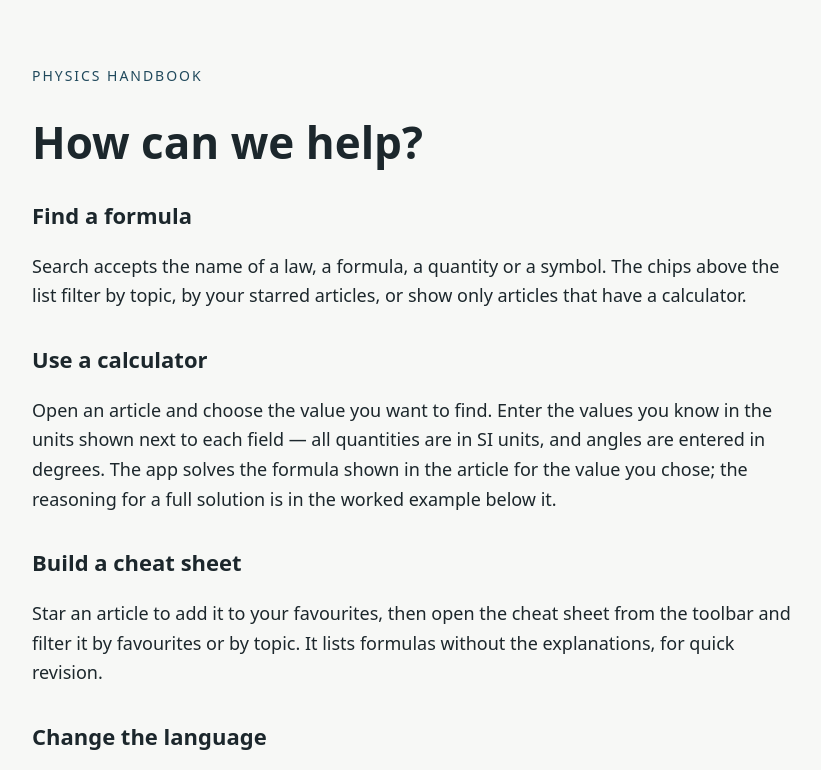
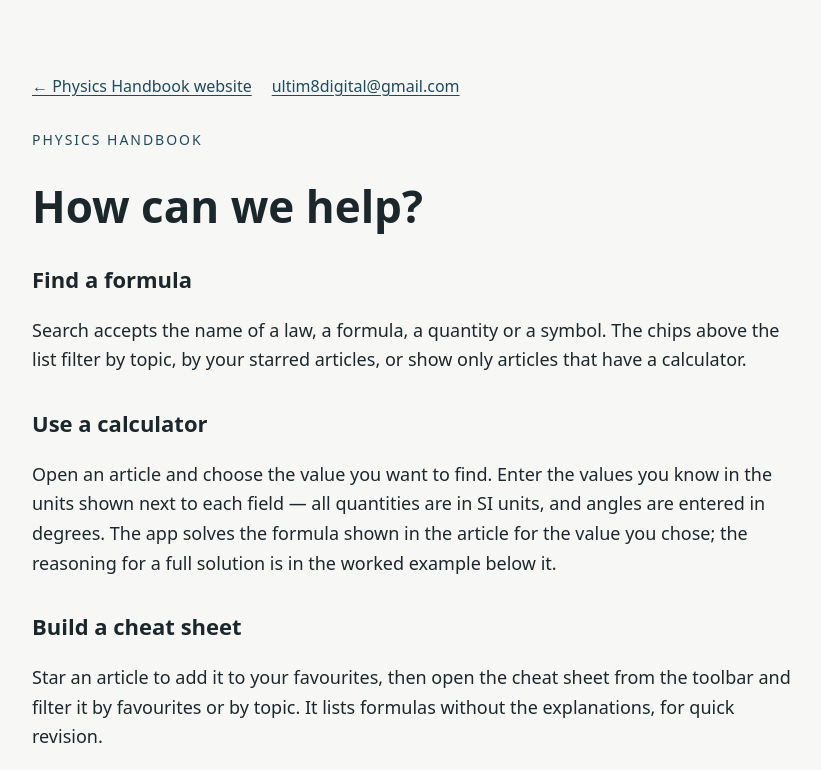
Before and after one commit to ultim8digital/physics, a plain HTML site: page support.html in a window 1280 px wide. Shown: the top 770 px of the page, without its empty margins (228-1049 px from the left). Drawn offline with Linux system fonts and the light colour scheme.

Commit message:
Add a website link to the support page

```diff
--- a/support.html
+++ b/support.html
@@ -1,4 +1,8 @@
-<!doctype html><html lang="en"><meta charset="utf-8"><meta name="viewport" content="width=device-width, initial-scale=1"><title>Support · Physics Handbook</title><style>body{max-width:760px;margin:64px auto;padding:0 24px;background:#f7f8f6;color:#1c272c;font:18px/1.65 system-ui}header{letter-spacing:.14em;font-size:14px;color:#20495c}h1{font-size:44px;line-height:1.15}h2{margin-top:30px;font-size:22px}a{color:#20495c}.note{padding:16px;background:#e4eaec;border-radius:12px}footer{margin-top:48px;border-top:1px solid #ccd5d8;padding-top:20px;font-size:15px}</style>
+<!doctype html><html lang="en"><meta charset="utf-8"><meta name="viewport" content="width=device-width, initial-scale=1"><title>Support · Physics Handbook</title><style>body{max-width:760px;margin:64px auto;padding:0 24px;background:#f7f8f6;color:#1c272c;font:18px/1.65 system-ui}header{letter-spacing:.14em;font-size:14px;color:#20495c}h1{font-size:44px;line-height:1.15}h2{margin-top:30px;font-size:22px}a{color:#20495c}.note{padding:16px;background:#e4eaec;border-radius:12px}footer{margin-top:48px;border-top:1px solid #ccd5d8;padding-top:20px;font-size:15px}
+/* App website and support navigation */
+nav.support-home{margin:0 0 20px;padding:0;border:0;display:flex;flex-wrap:wrap;gap:8px 20px;font-size:16px;line-height:1.5}nav.support-home a{display:inline-flex;align-items:center;min-height:44px;max-width:100%;padding:6px 0;box-sizing:border-box;overflow-wrap:anywhere;text-decoration:underline;text-underline-offset:3px}nav.support-home a:focus-visible{outline:2px solid currentColor;outline-offset:4px}
+</style>
+<nav class="support-home" aria-label="App website and support"><a href="https://ultim8digital.github.io/physics/">← Physics Handbook website</a><a href="mailto:ultim8digital@gmail.com">ultim8digital@gmail.com</a></nav>
 <header>PHYSICS HANDBOOK</header><h1>How can we help?</h1>
 
 <h2>Find a formula</h2><p>Search accepts the name of a law, a formula, a quantity or a symbol. The chips above the list filter by topic, by your starred articles, or show only articles that have a calculator.</p>
```
